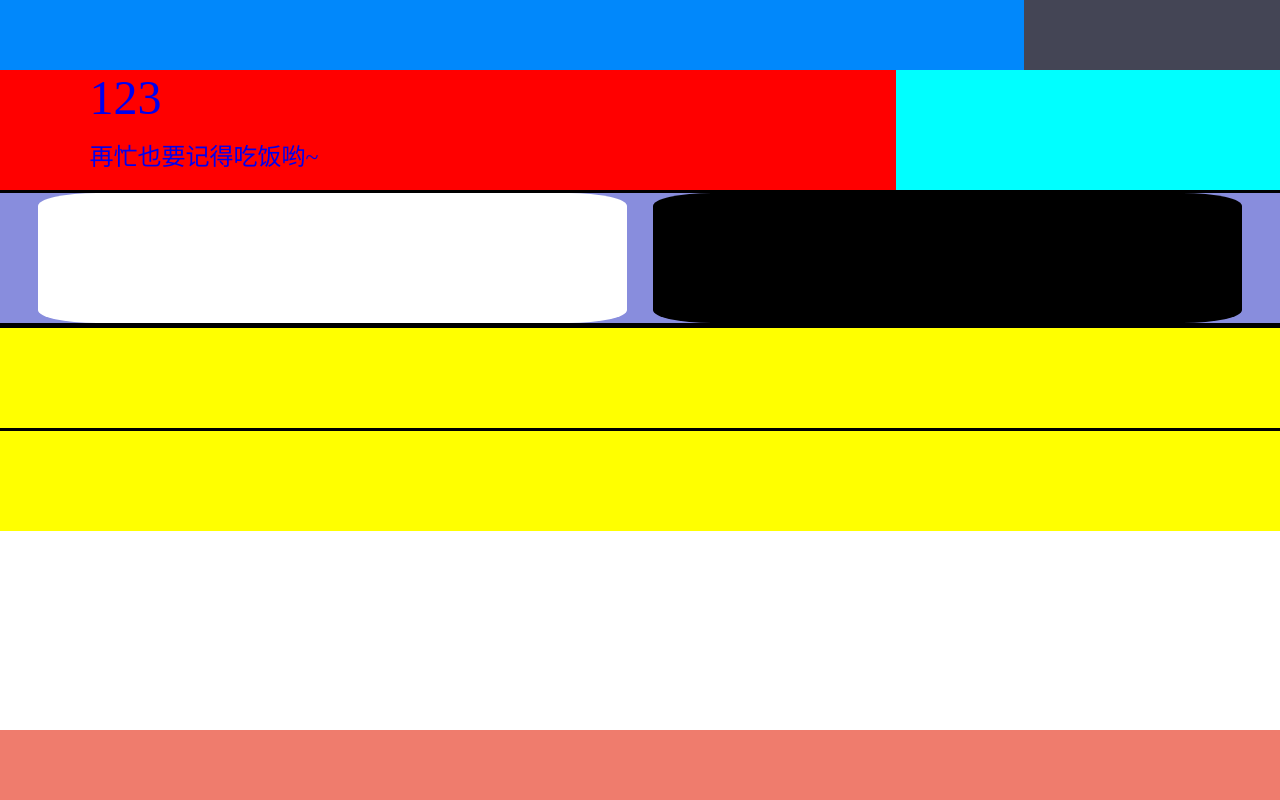
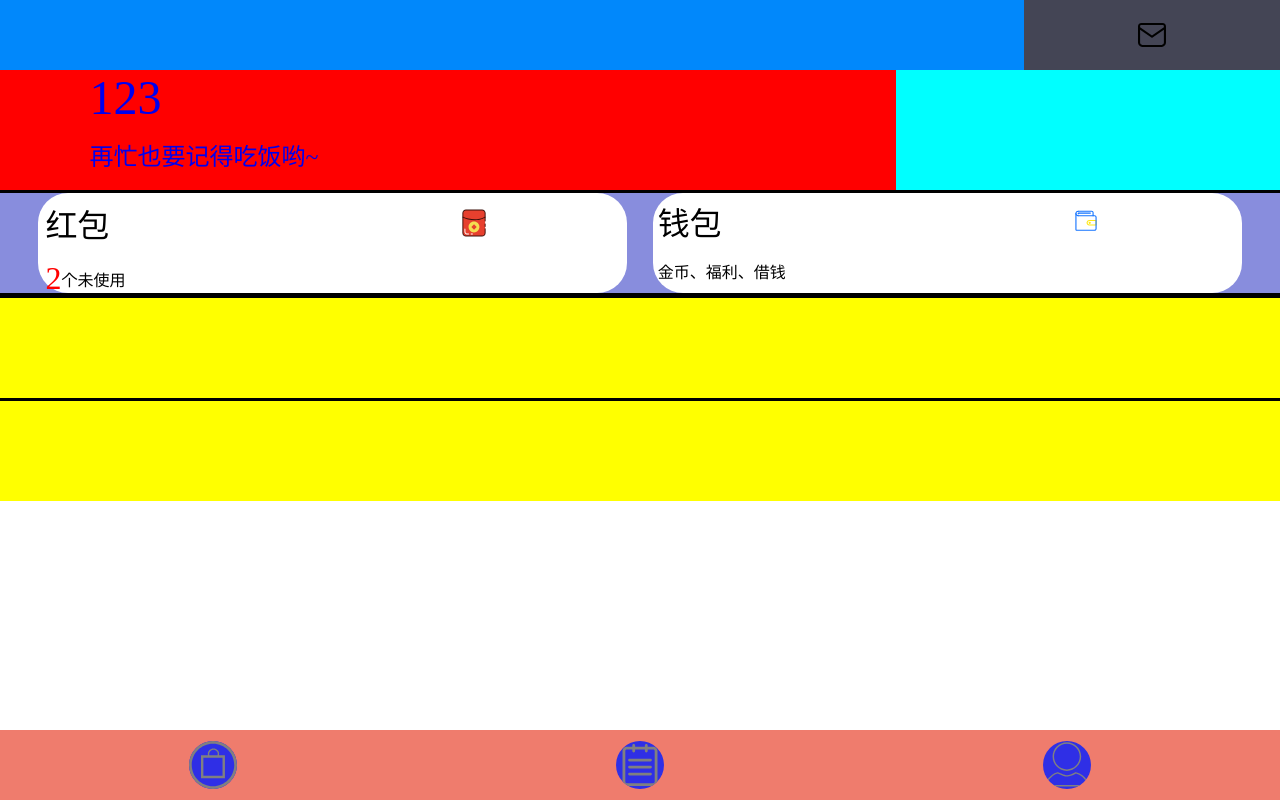
Before and after one commit to Pettarn/vue-order, a Vue app: page /#/indexPage/myHome in a window 1280 px wide. Built offline with nearby package versions, Linux system fonts and the light colour scheme.

Commit message:
add icons

```diff
--- a/src/App.vue
+++ b/src/App.vue
@@ -5,6 +5,7 @@
 </template>
 
 <script>
+import './assets/icon/iconfont'
 export default {
   name: 'App',
 }
--- a/src/components/common/footBox.vue
+++ b/src/components/common/footBox.vue
@@ -1,20 +1,40 @@
 <template>
   <div id="foot-box">
-        <router-link id="foot-box-index" to="./homePage"></router-link>
-        <router-link id="foot-box-second" to="./order"></router-link>
-        <router-link id="foot-box-third" to="./myhome"></router-link>
+    <router-link id="foot-box-index" to="./homePage">
+      <svg class="icon" aria-hidden="true">
+        <use xlink:href="#iconwaimai" />
+      </svg>
+    </router-link>
+    <router-link id="foot-box-second" to="./order">
+      <svg class="icon" aria-hidden="true">
+        <use xlink:href="#icondingdan" />
+      </svg>
+    </router-link>
+    <router-link id="foot-box-third" to="./myhome">
+      <svg class="icon" aria-hidden="true">
+        <use xlink:href="#iconwode" />
+      </svg>
+    </router-link>
   </div>
 </template>
 
 <script>
-export default {
-}
+export default {};
 </script>
 
 <style scoped>
-.router-link-exact-active {
+.icon {
+  width: 3em;
+  height: 3em;
+  vertical-align: -0.15em;
+  fill: grey;
+  background: rgb(47, 47, 230);
+  border-radius: 50%;
+  overflow: hidden;
+}
+/* .router-link-exact-active {
   background-color: #000 !important;
-}
+} */
 #foot-box {
   position: fixed;
   bottom: 0;
@@ -22,7 +42,12 @@ export default {
   height: 70px;
   background-color: #333333;
 }
-#foot-box-index, #foot-box-second, #foot-box-third {
+#foot-box-index,
+#foot-box-second,
+#foot-box-third {
+  display: flex;
+  justify-content: center;
+  align-items: center;
   float: left;
   height: 100%;
   width: 33.33%;
--- a/src/components/common/searchBox.vue
+++ b/src/components/common/searchBox.vue
@@ -14,7 +14,6 @@
 </template>
 
 <script>
-import '../../assets/icon/iconfont'
 export default {
 }
 </script>
--- a/src/components/page/businessPage.vue
+++ b/src/components/page/businessPage.vue
@@ -1,7 +1,11 @@
 <template>
   <div id="business">
     <div id="business-head">
-            <router-link to="/" id="business-head-back" tag="div">back</router-link>
+      <router-link to="/" id="business-head-back" tag="div">
+        <svg class="icon" aria-hidden="true">
+            <use xlink:href="#iconfanhui"></use>
+        </svg>
+      </router-link>
     </div>
     <div id="business-introduction">
       <div id="business-introduction-backgroundimage"></div>
@@ -14,7 +18,7 @@
       </div>
     </div>
     <div id="business-headbar">
-            <router-link tag="div" to="businessIndex" >商品</router-link>
+      <router-link tag="div" to="businessIndex">商品</router-link>
       <router-link tag="div" to="businessSecond">评价</router-link>
       <router-link tag="div" to="businessThird">商家</router-link>
     </div>
@@ -25,10 +29,17 @@
 <script>
 export default {
   name: "businessPage"
-}
+};
 </script>
 
 <style scoped>
+.icon {
+  width: 2em;
+  height: 2em;
+  vertical-align: -0.15em;
+  fill: blue;
+  overflow: hidden;
+}
 #business {
   position: relative;
   width: 100%;
@@ -40,7 +51,7 @@ export default {
   width: 100%;
   height: 60px;
   background-color: yellow;
-        opacity: .8;
+  opacity: 0.8;
 }
 #business-head-back {
   position: relative;
@@ -97,7 +108,7 @@ export default {
   width: 100%;
   background-color: purple;
 }
-    #business-headbar>div {
+#business-headbar > div {
   display: flex;
   justify-content: center;
   align-items: center;
--- a/src/components/page/myHome.vue
+++ b/src/components/page/myHome.vue
@@ -1,7 +1,11 @@
 <template>
     <div id="my-home">
         <div id="my-home-head">
-            <div id="my-home-head-bell"></div>
+            <div id="my-home-head-bell">
+                <svg class="icon" aria-hidden="true">
+                    <use xlink:href="#iconxiaoxi"></use>
+                </svg>
+            </div>
         </div>
         <div id="my-home-body">
             <div id="my-home-body-avater">
@@ -12,8 +16,24 @@
                 <div id="my-home-body-avater-picture"></div>
             </div>
             <div id="my-home-body-finance">
-                <div id="my-home-body-finance-red-bag"></div>
-                <div id="my-home-body-finance-money-bag"></div>
+                <div id="my-home-body-finance-red-bag">
+                    <div style="font-size: 2em;">红包</div>
+                    <div>
+                        <svg class="icon" aria-hidden="true">
+                            <use xlink:href="#iconhongbao"></use>
+                        </svg>
+                    </div>
+                    <div><span style="font-size: 2em; color: red;">2</span>个未使用</div>
+                </div>
+                <div id="my-home-body-finance-money-bag">
+                    <div style="font-size: 2em;">钱包</div>
+                    <div>
+                        <svg class="icon" aria-hidden="true">
+                            <use xlink:href="#iconicon-test"></use>
+                        </svg>
+                    </div>
+                    <div>金币、福利、借钱</div>
+                </div>
             </div>
             <div id="my-home-body-collection"></div>
             <div id="my-home-body-setting"></div>
@@ -28,7 +48,13 @@ export default {
 </script>
 
 <style scoped>
-
+    .icon {
+        width: 2em;
+        height: 2em;
+        vertical-align: -0.15em;
+        fill: currentColor;
+        overflow: hidden;
+    }
     #my-home-head {
         position: fixed;
         width: 100%;
@@ -40,6 +66,9 @@ export default {
     }
     #my-home-head-bell {
         position: absolute;
+        display: flex;
+        justify-content: center;
+        align-items: center;
         right: 0;
         height: 100%;
         width: 20%;
@@ -91,24 +120,38 @@ export default {
         /* left: 0; */
         margin-top: 3px;
         width: 100%;
-        height: 130px;
+        height: 100px;
         background-color: #888ddd;
     }
     #my-home-body-finance-red-bag {
         position: absolute;
+        display: grid;
+        grid-template: repeat(2, 1fr) / 70% 30%;
         left: 3%;
         width: 46%;
         height: 100%;
         background-color: #fff;
-        border-radius: 10%;
+        border-radius: 30px;
+    }
+    #my-home-body-finance-red-bag>div {
+        display: flex;
+        align-items: center;
+        padding: 7px;
     }
     #my-home-body-finance-money-bag {
         position: absolute;
+        display: grid;
+        grid-template: repeat(2, 1fr) / 70% 30%;
         right: 3%;
         width: 46%;
         height: 100%;
-        background-color: #000;
-        border-radius: 10%;
+        background-color: #fff;
+        border-radius: 30px;
+    }
+    #my-home-body-finance-money-bag>div {
+        display: flex;
+        align-items: center;
+        padding: 5px;
     }
     #my-home-body-collection {
         position: relative;
```
Lines whose indentation alone changed are shown as unchanged.
